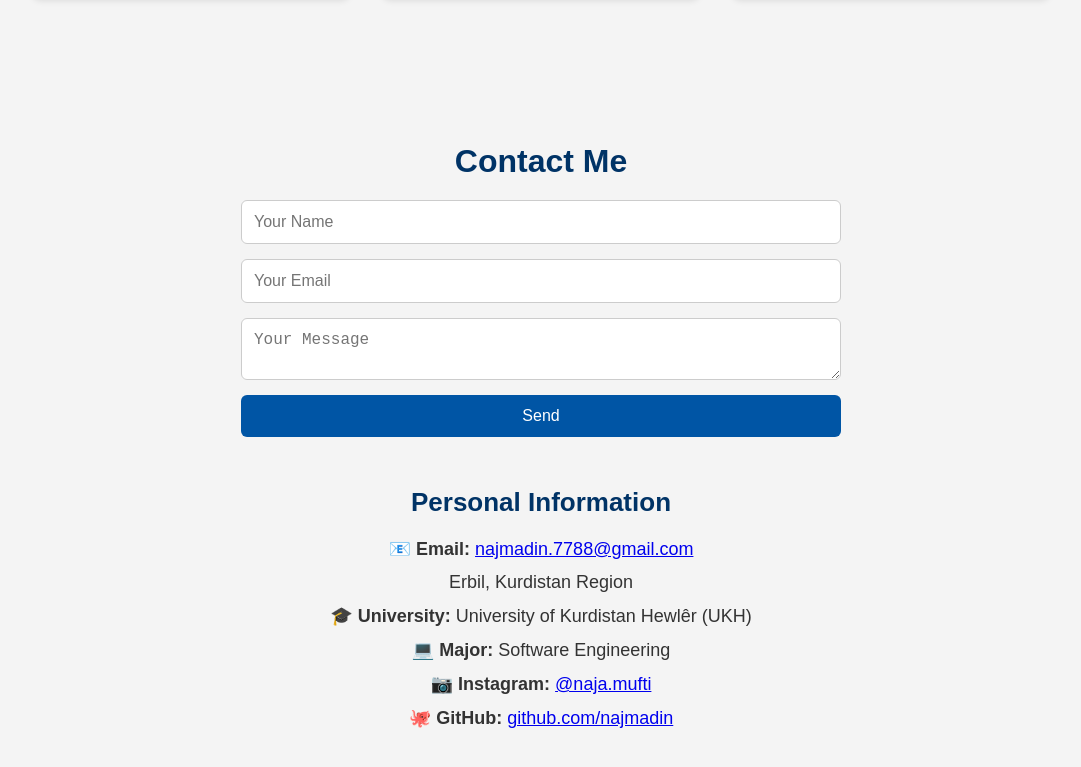
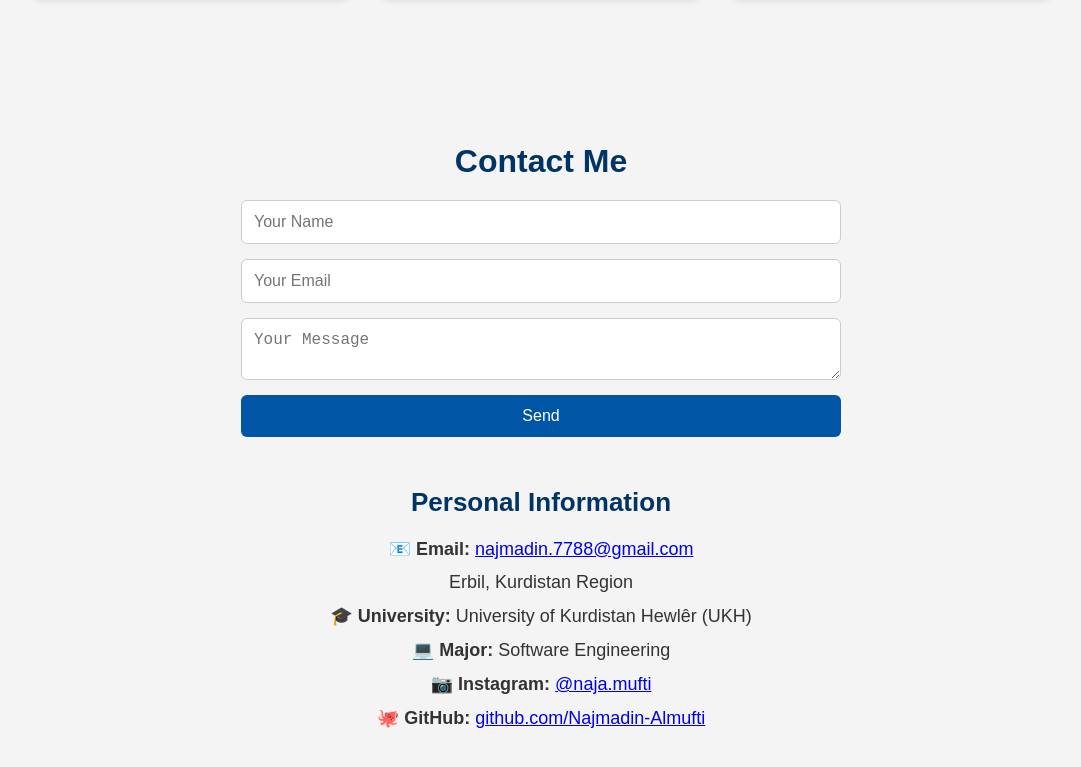
Before and after one commit to Najmadin-Almufti/My-Profile-Github, a plain HTML site: page index.html in a window 1280 px wide. Shown: the part 1274-2041 px from the top of the page, without its empty margins (99-1180 px from the left). Drawn offline with nearby package versions, Linux system fonts and the light colour scheme.

Commit message:
Update index.html

```diff
--- a/index.html
+++ b/index.html
@@ -312,7 +312,7 @@
         <div><strong>🎓 University:</strong> University of Kurdistan Hewlêr (UKH)</div>
         <div><strong>💻 Major:</strong> Software Engineering</div>
         <div><strong>📷 Instagram:</strong> <a href="https://instagram.com/naja.mufti" target="_blank">@naja.mufti</a></div>
-        <div><strong>🐙 GitHub:</strong> <a href="https://github.com/najmadin" target="_blank">github.com/najmadin</a></div>
+        <div><strong>🐙 GitHub:</strong> <a href="https://github.com/Najmadin-Almufti" target="_blank">github.com/Najmadin-Almufti</a></div>
       </div>
     </div>
 
```
